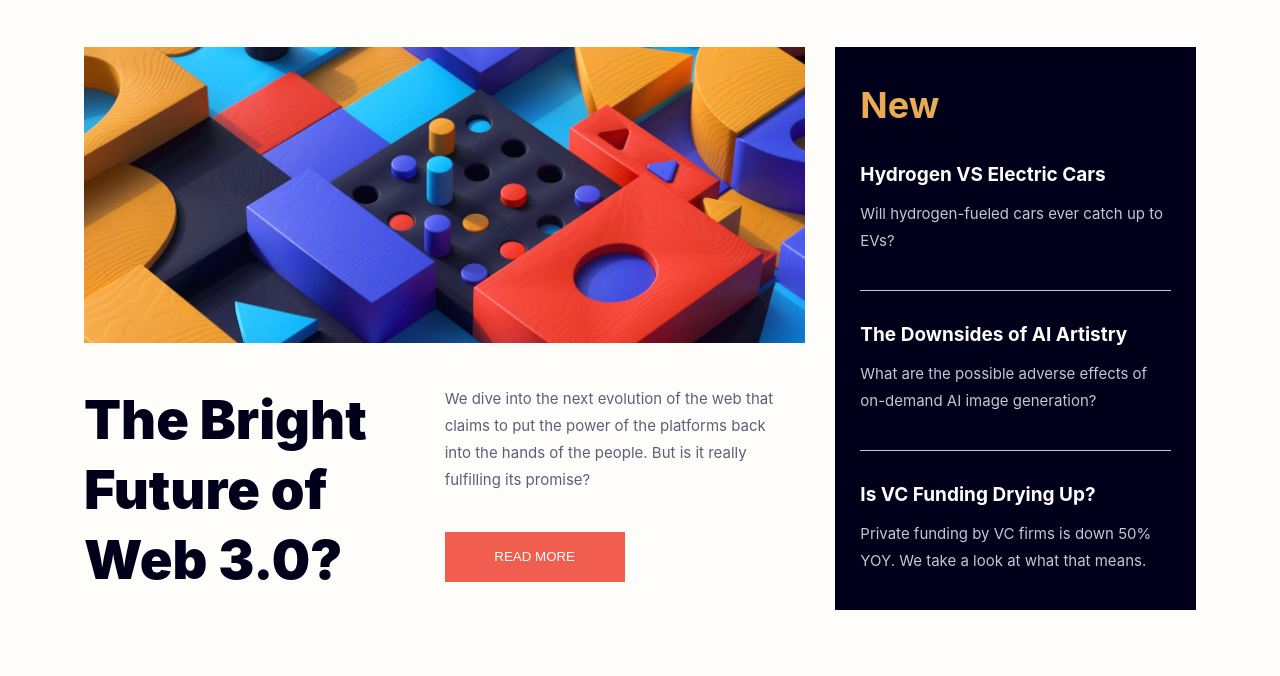
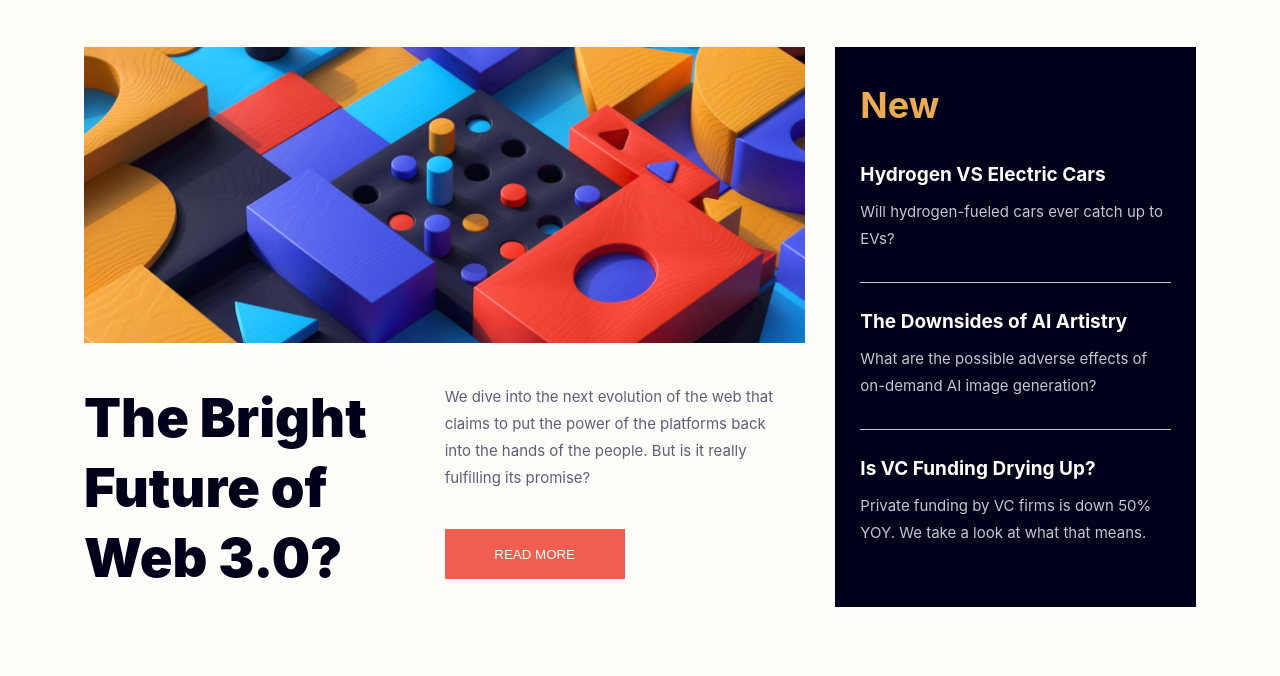
Before and after one commit to zeynabmvs/NewsHomePage, a website: page index.html in a window 1280 px wide. Shown: the part 113-789 px from the top of the page. Drawn offline with nearby package versions, Linux system fonts and the light colour scheme; files that its build step writes are made by us from their sources.

Commit message:
sidebar responsive for tablet

```diff
--- a/assets/scss/components/header.scss
+++ b/assets/scss/components/header.scss
@@ -102,11 +102,7 @@
             transition: all 200ms ease-in-out;
 
             &:not(:last-child) {
-                padding-right: rem(25);
-
-                @include breakpoint(large) {
-                    padding-right: rem(35);
-                }
+                padding-right: rem(35);
             }
 
             &:hover {
--- a/assets/scss/components/main.scss
+++ b/assets/scss/components/main.scss
@@ -88,6 +88,11 @@
         margin-bottom: rem(64);
 
         @include breakpoint(medium) {
+            padding: rem(27) rem(18) 0 rem(18);
+            margin-bottom: rem(0);
+        }
+
+        @include breakpoint(large) {
             padding: rem(36) rem(25) 0 rem(25);
             margin-bottom: rem(0);
         }
@@ -97,11 +102,15 @@
             margin-bottom: rem(42);
 
             @include breakpoint(medium) {
+                margin-bottom: rem(23);
+            }
+
+            @include breakpoint(large) {
                 margin-bottom: rem(36);
             }
         }
 
-        article {
+        &__article {
             display: flex;
             flex-direction: column;
             justify-content: space-between;
@@ -110,16 +119,29 @@
             &:not(:last-child) {
                 border-bottom: 1px solid var(--grayish-blue);
                 margin-bottom: rem(32);
+
+                @include breakpoint(medium) {
+                    margin-bottom: rem(27);
+                }
             }
 
             h3 {
                 color: var(--off-white);
                 margin-bottom: rem(14);
+
+                @include breakpoint(medium) {
+                    margin-bottom: rem(12);
+                }
             }
 
             p {
                 color: var(--grayish-blue);
                 margin-bottom: rem(36);
+
+                @include breakpoint(medium) {
+                    margin-bottom: rem(30);
+                }
+
             }
         }
     }
--- a/assets/scss/globals/boilerplates.scss
+++ b/assets/scss/globals/boilerplates.scss
@@ -98,13 +98,13 @@ ul {
 }
 
 .hide-for-mobile {
-    @include breakpoint-down(small) {
+    @include breakpoint-down(medium) {
         display: none;
     }
 }
 
 .hide-for-desktop {
-    @include breakpoint(medium) {
+    @include breakpoint(large) {
         display: none;
     }
 }
--- a/index.html
+++ b/index.html
@@ -90,18 +90,18 @@
       </article>
       <aside class="sidebar">
         <h2 class="sidebar__title">New</h2>
-        <article>
+        <a href="#" class="sidebar__article">
           <h3>Hydrogen VS Electric Cars</h3>
           <p>Will hydrogen-fueled cars ever catch up to EVs?</p>
-        </article>
-        <article>
+        </a>
+        <a href="#" class="sidebar__article">
           <h3>The Downsides of AI Artistry</h3>
           <p>What are the possible adverse effects of on-demand AI image generation?</p>
-        </article>
-        <article>
+        </a>
+        <a href="#" class="sidebar__article">
           <h3>Is VC Funding Drying Up?</h3>
           <p>Private funding by VC firms is down 50% YOY. We take a look at what that means.</p>
-        </article>
+        </a>
       </aside>
     </main>
 
```
